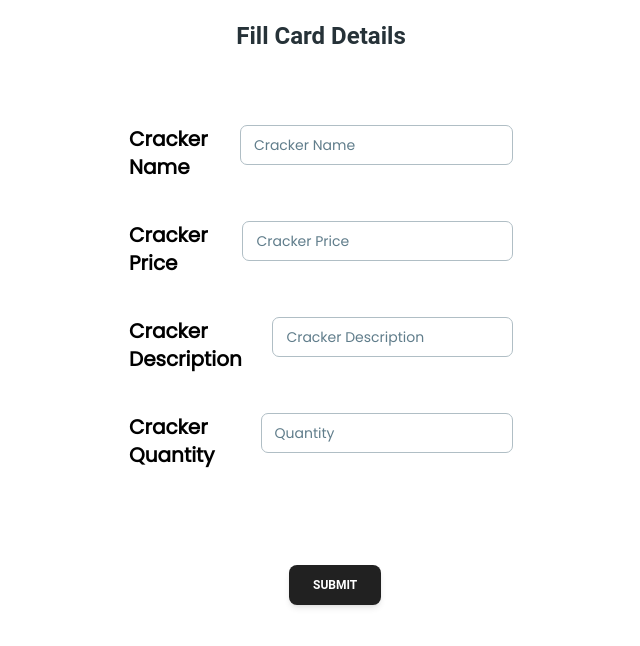
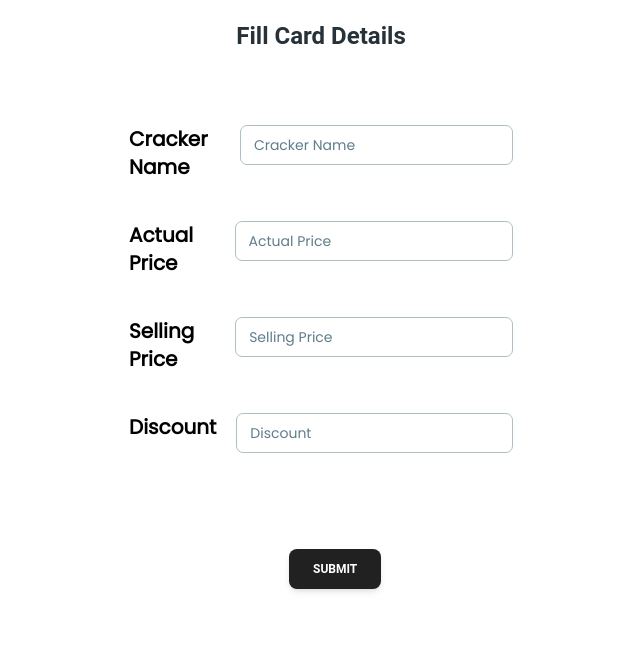
Before and after one commit to Smartsantosh1928/cracky-front, a React (Vite) app: page /ListingPage/CardForm in a window 1280 px wide. Shown: the top 646 px of the page, without its empty margins (319-959 px from the left). Built offline with nearby package versions, Linux system fonts and the light colour scheme.

Commit message:
CardForm123 update

```diff
--- a/src/App.jsx
+++ b/src/App.jsx
@@ -8,7 +8,6 @@ import { Dashboard } from "./layout/user/Dashboard"
 import { SDashboard } from "./layout/seller/Dashboard"
 import { SellerRegister } from "./pages/seller";
 import CardForm from "./components/ListingPage/CardForm";
-
 import "react-toastify/dist/ReactToastify.css";
 import ListingPage from "./components/ListingPage/ListingPage";
 
--- a/src/components/ListingPage/CardForm.jsx
+++ b/src/components/ListingPage/CardForm.jsx
@@ -10,22 +10,22 @@ import {
 export function CardForm({ onCardSubmit }) {
   const [crackerName, setCrackerName] = useState("");
   const [crackerPrice, setCrackerPrice] = useState("");
-  const [crackerDesc, setCrackerDesc] = useState("");
-  const [crackerQuantity, setCrackerQuantity] = useState("");
+  const [crackerSellingPrice, setCrackerSp] = useState("");
+  const [crackerDiscount, setCrackerDiscount] = useState("");
 
   const handleSubmit = (event) => {
     event.preventDefault();
     const cardData = {
       crackerName,
       crackerPrice,
-      crackerDesc,
-      crackerQuantity
+      crackerSellingPrice,
+      crackerDiscount
     };
     onCardSubmit(cardData);
     setCrackerName("");
     setCrackerPrice("");
-    setCrackerDesc("");
-    setCrackerQuantity("");
+    setCrackerSp("");
+    setCrackerDiscount("");
   };
 
   return (
@@ -37,7 +37,7 @@ export function CardForm({ onCardSubmit }) {
           </Typography>
 
           <form
-            className="mt-8 w-80 max-w-screen-lg sm:w-96"
+            className="mt-8 max-w-screen-lg sm:w-96"
             onSubmit={handleSubmit}
           >
             <div className="mt-10 flex flex-row gap-2">
@@ -52,35 +52,32 @@ export function CardForm({ onCardSubmit }) {
             </div>
             <div className="flex flex-row gap-5 mt-10">
               <Typography className="font-secondary text-xl text-black font-bold">
-                Cracker Price
+                Actual Price
               </Typography>
               <Input
-                label="Cracker Price"
+                label="Actual Price"
                 value={crackerPrice}
                 onChange={(e) => setCrackerPrice(e.target.value)}
               />
             </div>
             <div className="flex flex-row gap-5 mt-10">
               <Typography className="font-secondary text-xl text-black font-bold">
-                Cracker Description
+                Selling Price
               </Typography>
               <Input
-                label="Cracker Description"
-                value={crackerDesc}
-                onChange={(e) => setCrackerDesc(e.target.value)}
+                label="Selling Price"
+                value={crackerSellingPrice}
+                onChange={(e) => setCrackerSp(e.target.value)}
               />
             </div>
             <div className="flex flex-row gap-5 mt-10">
               <Typography className="font-secondary text-xl text-black font-bold">
-                Cracker Quantity
+                Discount
               </Typography>
               <Input
-                label="Quantity"
-                type="number"
-                min={1}
-                max={1000}
-                value={crackerQuantity}
-                onChange={(e) => setCrackerQuantity(e.target.value)}
+                label="Discount"
+                value={crackerDiscount}
+                onChange={(e) => setCrackerDiscount(e.target.value)}
               />
             </div>
             <div>
--- a/src/components/ShopCard.jsx
+++ b/src/components/ShopCard.jsx
@@ -12,6 +12,7 @@ import {
 } from "@material-tailwind/react";
 
 export function ShopCard() {
+
     return (
     <Card className="py-0">
       <CardHeader floated={false} className='overflow-hidden flex justify-start items-center relative h-[20%] p-4 '  >
@@ -42,7 +43,7 @@ export function ShopCard() {
                     <Typography className='text-xs font-secondary text-black'>name</Typography>
                 </div>
                 <div className='ml-16 h-full w-full'>
-                   <Button className='font-secondary  text-sm h-15 w-44 rounded-3xl bg-blue-900'>Purchase</Button>
+                <Button className='font-secondary  text-sm h-15 w-44 rounded-3xl bg-blue-900' >Purchase</Button>
                 </div>
             </div>
       </CardBody>
```
